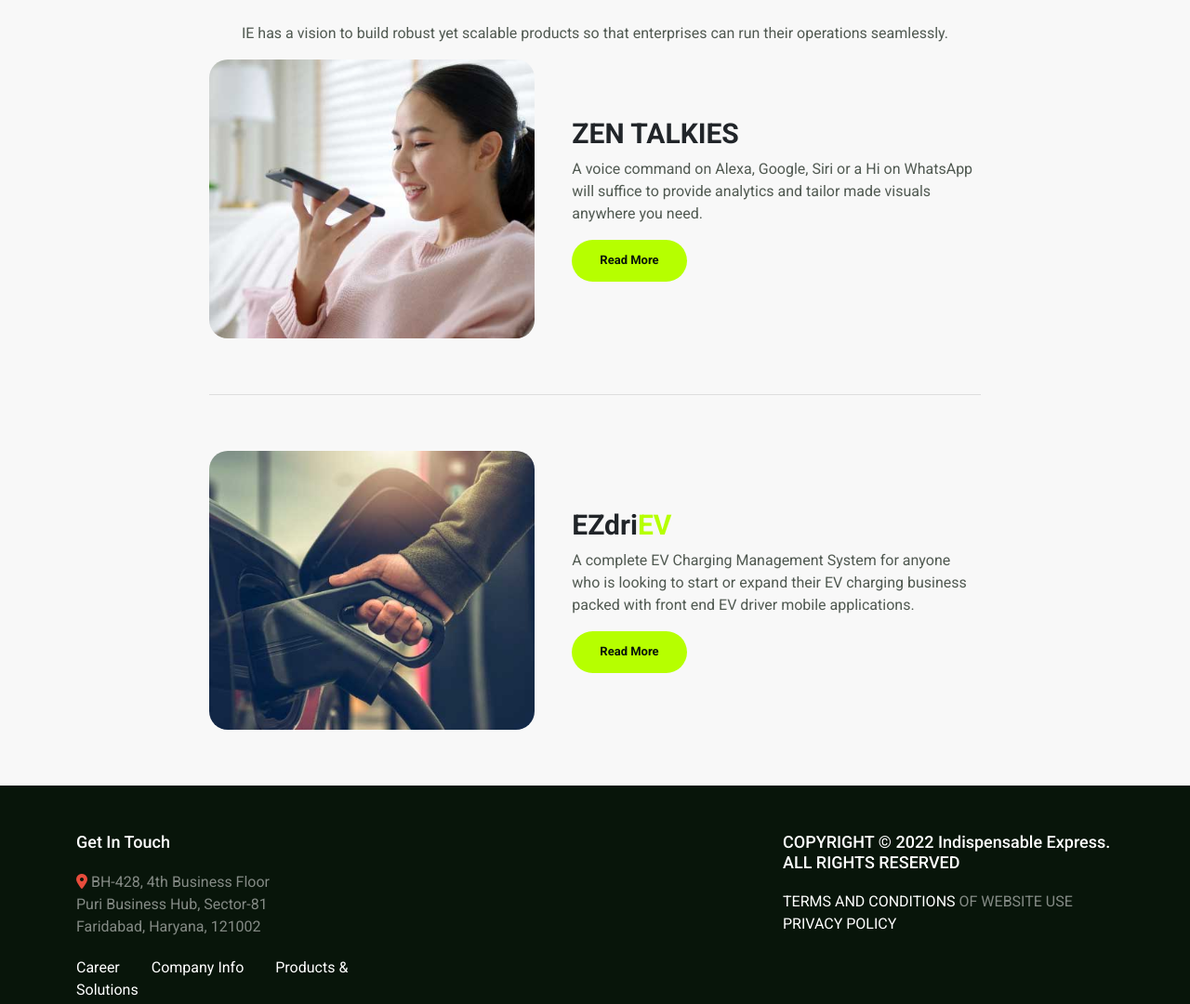
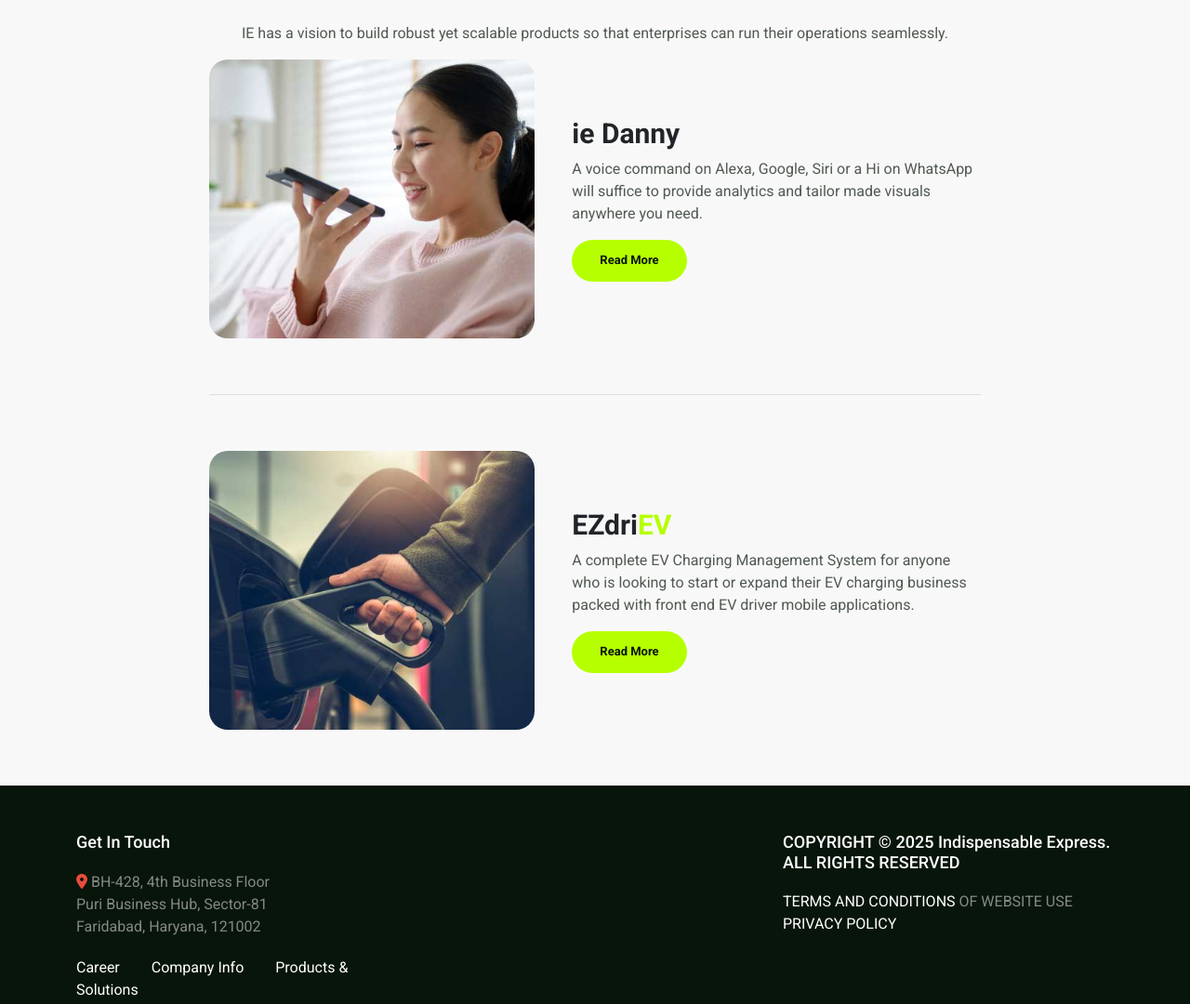
Before and after one commit to IEpvtltd/IEwebsite, a plain HTML site: page product.html in a window 1280 px wide. Shown: the part 540-1620 px from the top of the page at 93% size. Drawn offline with nearby package versions, Linux system fonts and the light colour scheme.

Commit message:
Update product.html

```diff
--- a/product.html
+++ b/product.html
@@ -60,7 +60,7 @@
                     <div class="ourProductList">
                         <div class="thumb"><img src="assets/images/product1.jpg"></div>
                         <div class="info">
-                            <span class="h2">ZEN TALKIES</span>
+                            <span class="h2">ie Danny</span>
                             <p class="text">A voice command on Alexa, Google, Siri or a Hi on WhatsApp will suffice to provide analytics and tailor made visuals anywhere you need.</p>
                             <a class="btn btn-primary" href="javascript:void(0)">Read More</a>
                         </div>
@@ -91,7 +91,7 @@
                     </span>
                 </div>
                 <div class="col-lg-4 offset-lg-4">
-                    <span class="h3">COPYRIGHT © 2022 Indispensable Express. <br> ALL RIGHTS RESERVED</span>
+                    <span class="h3">COPYRIGHT © 2025 Indispensable Express. <br> ALL RIGHTS RESERVED</span>
                     <span><a href="t_c.html">TERMS AND CONDITIONS</a> OF WEBSITE USE <br> <a href="privacy_policy.html">PRIVACY POLICY</a></span>
                 </div>
             </div>
```
